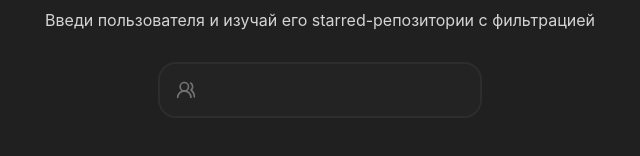
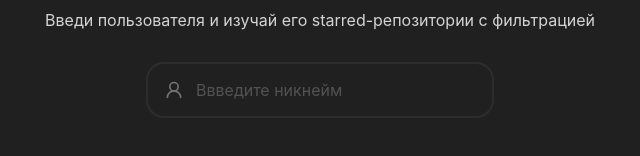
Before and after one commit to j0u1/starhub, a Nuxt app: page / in a window 1280 px wide. Shown: the part 404-560 px from the top of the page, without its empty margins (320-960 px from the left). Built offline with nearby package versions, Linux system fonts and the light colour scheme.

Commit message:
style(Main): change input icon style and add placeholder

```diff
--- a/app/pages/index.vue
+++ b/app/pages/index.vue
@@ -1,6 +1,5 @@
 <script setup lang="ts">
-import { ArrowRightIcon, Users2Icon } from 'lucide-vue-next';
-
+import { ArrowRightIcon, User2Icon } from 'lucide-vue-next';
 
 const userRef = ref('')
 </script>
@@ -17,20 +16,22 @@ const userRef = ref('')
         Введи пользователя и изучай его starred-репозитории с фильтрацией
       </p>
     </div>
-    <div
-      class="relative group">
-      <Users2Icon
-        class="absolute left-4 top-1/2 -translate-y-1/2 size-5 text-neutral-500 group-focus-within:text-accent duration-300 transition-colors" />
+    <div class="relative group">
+      <User2Icon
+        class="absolute left-4 top-1/2 -translate-y-1/2 size-5 text-neutral-500 group-focus-within:text-neutral-300 duration-300 transition-colors"
+      />
       <input
+        class="py-3.5 px-12 outline-2 outline-secondary focus:outline-accent rounded-2xl text-neutral-200 placeholder:text-neutral-600 duration-300 transition-all"
         v-model="userRef"
-        class="py-3.5 px-12 w-80 bg-secondary/20 outline-2 outline-secondary focus:outline-accent rounded-2xl text-neutral-200 placeholder:text-neutral-600 duration-300 transition-all"
-        type="text">
+        placeholder="Ввведите никнейм"
+        type="text"
+      >
       <div
-        class="absolute right-2.5 top-1/2 -translate-y-1/2  rounded-xl p-1.5 bg-secondary origin-right duration-150 transition-all"
-        :class="`${!userRef ? 'pointer-events-none' : 'pointer-events-auto'}`"
+        class="absolute cursor-pointer right-2.5 top-1/2 -translate-y-1/2  rounded-xl p-1.5 bg-secondary origin-right duration-150 transition-all"
+        :class="`${!userRef ? 'pointer-events-none translate-x-2' : 'pointer-events-auto translate-x-0'}`"
         :style="{scale: !userRef ? 0 : 1}"
       >
-        <ArrowRightIcon class="size-5" />
+        <ArrowRightIcon class="size-5 text-neutral-300" />
       </div>
     </div>
   </section>
```
